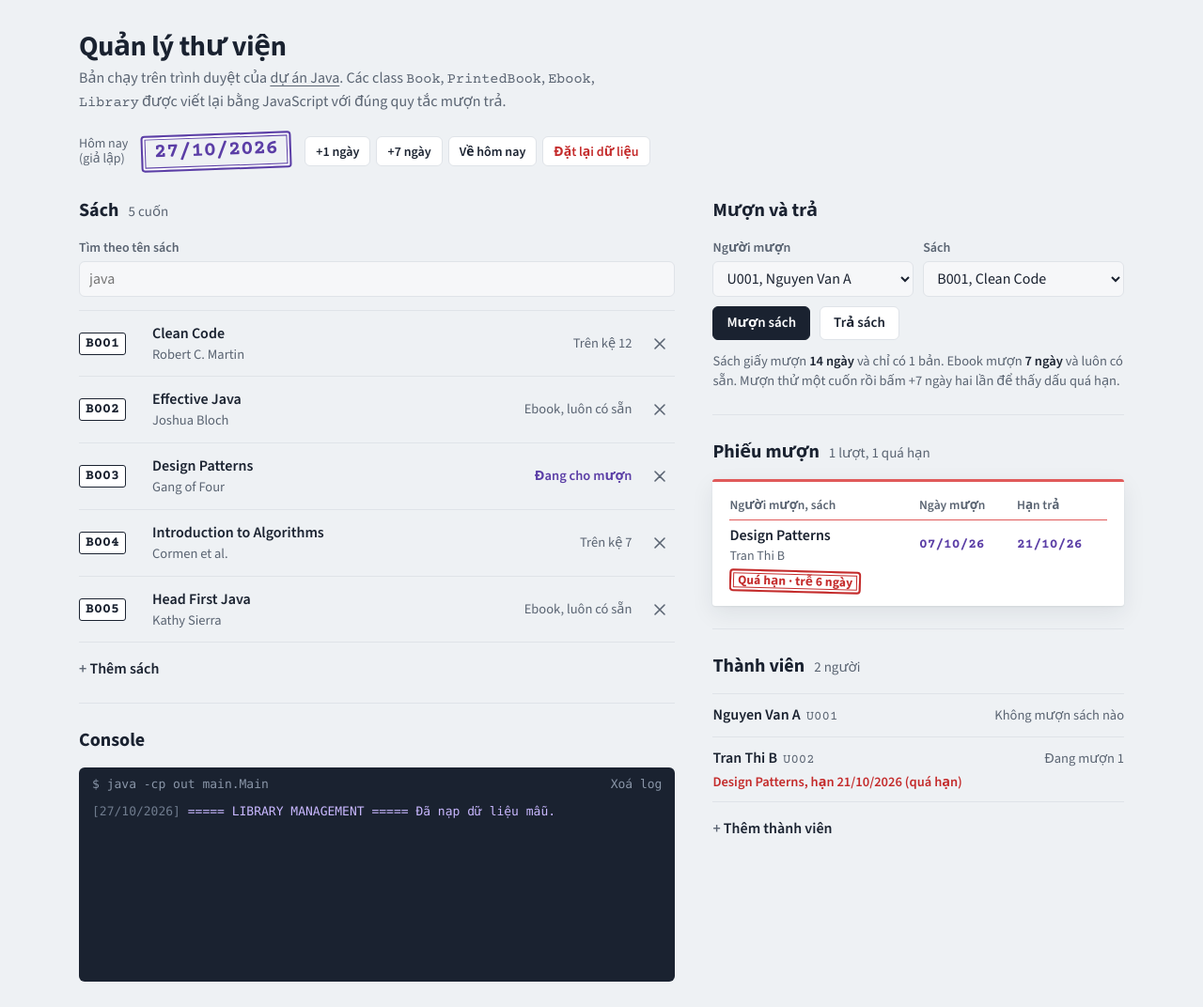
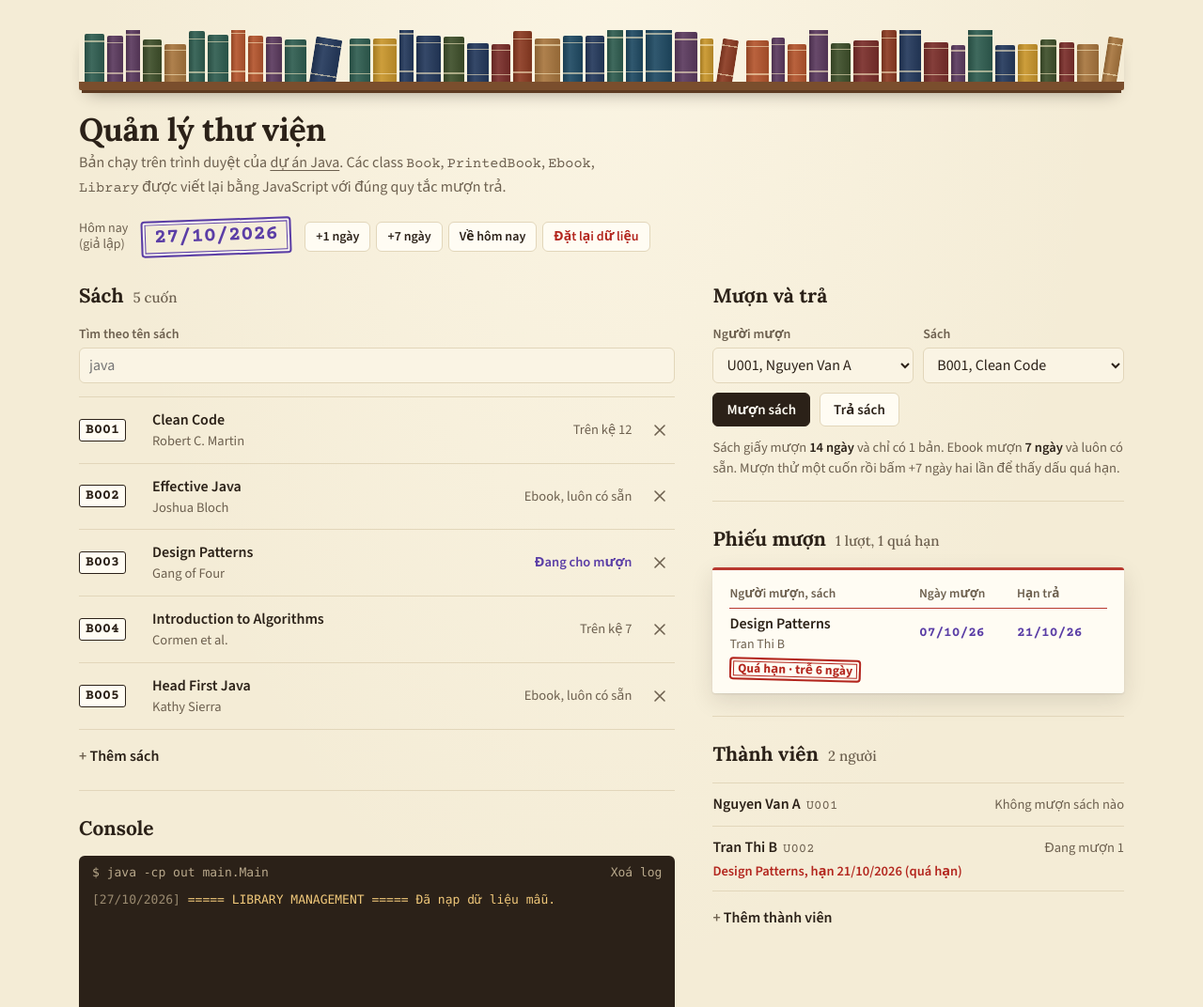
Before and after one commit to khanhdoan4106/Java-Library-Management, a plain HTML site: page docs/index.html in a window 1280 px wide. Shown: the top 1072 px of the page at 94% size. Drawn offline with nearby package versions, Linux system fonts and the light colour scheme.

Commit message:
Giao diện demo: nền giấy ngả vàng, kệ gáy sách đầu trang, tiêu đề chữ có chân; bỏ nền đen

```diff
--- a/docs/index.html
+++ b/docs/index.html
@@ -2,57 +2,56 @@
 <html lang="vi">
 <head>
 <meta charset="UTF-8">
+<meta name="color-scheme" content="light">
 <meta name="viewport" content="width=device-width, initial-scale=1.0">
 <title>Quản lý thư viện</title>
 <meta name="description" content="Bản demo trên trình duyệt của dự án Java Library Management: mượn/trả sách, sách giấy và ebook, theo dõi quá hạn.">
 <link rel="preconnect" href="https://fonts.googleapis.com">
 <link rel="preconnect" href="https://fonts.gstatic.com" crossorigin>
-<link href="https://fonts.googleapis.com/css2?family=Source+Sans+3:wght@400;500;600;700&family=Courier+Prime:wght@400;700&display=swap" rel="stylesheet">
+<link href="https://fonts.googleapis.com/css2?family=Source+Sans+3:wght@400;500;600;700&family=Lora:wght@500;600;700&family=Courier+Prime:wght@400;700&display=swap" rel="stylesheet">
 <style>
-  /* Vật dụng thư viện: thẻ mục lục kẻ xanh có vạch đỏ, mực dấu tím, nhãn số hiệu gáy sách.
+  /* Phòng đọc thư viện: nền giấy ngả vàng, mực nâu sẫm, kệ gáy sách trên đầu trang.
+     Thẻ mục lục kẻ xanh có vạch đỏ, mực dấu tím, nhãn số hiệu gáy sách.
      Điểm nhấn duy nhất là phiếu mượn (lịch sử BorrowRecord) với ngày đóng dấu. */
   :root {
-    --page: #eef1f4;
-    --paper: #ffffff;
-    --ink: #1a2230;
-    --muted: #5a6472;
-    --rule: #dfe3e8;
-    --field: #f6f7f9;
-    --card-line: #cfe0f2;   /* dòng kẻ thẻ mục lục */
-    --card-top: #e05a5a;    /* vạch đỏ đầu thẻ */
+    color-scheme: light;
+    --page: #f4ecd6;        /* giấy cũ ngả vàng */
+    --paper: #fffcf3;
+    --ink: #2b2118;         /* mực nâu sẫm */
+    --muted: #6d604f;
+    --rule: #e2d6ba;
+    --field: #faf4e4;
+    --card-line: #cfdcea;   /* dòng kẻ thẻ mục lục */
+    --card-top: #b8382f;    /* vạch đỏ đầu thẻ */
     --stamp: #5b3ea6;       /* mực dấu tím */
-    --late: #c42b2b;
-    --term: #1a2230;
-    --term-ink: #dfe5ee;
+    --late: #b3261e;
+    --wood: #7a4e2d;        /* ván kệ */
+    --term: #2b2118;
+    --term-ink: #f1e8d4;
     --ui: "Source Sans 3", system-ui, sans-serif;
+    --serif: "Lora", Georgia, "Times New Roman", serif;
     --type: "Courier Prime", ui-monospace, monospace;
-  }
-  @media (prefers-color-scheme: dark) {
-    :root:not([data-theme="light"]) {
-      --page: #12161c;
-      --paper: #1b2028;
-      --ink: #e6eaf0;
-      --muted: #98a2b0;
-      --rule: #2c333d;
-      --field: #232a33;
-      --card-line: #283a52;
-      --card-top: #b34848;
-      --stamp: #b39cf0;
-      --late: #ff7b72;
-      --term: #0c0f13;
-    }
   }
 
   * { box-sizing: border-box; margin: 0; padding: 0; }
   [hidden] { display: none !important; }
-  body { font-family: var(--ui); background: var(--page); color: var(--ink); font-size: 16px; line-height: 1.5; -webkit-font-smoothing: antialiased; }
+  body { font-family: var(--ui); background: radial-gradient(ellipse at 50% -10%, #fbf5e4 0%, rgba(251,245,228,0) 60%), var(--page); color: var(--ink); font-size: 16px; line-height: 1.5; -webkit-font-smoothing: antialiased; }
   button, select, input { font: inherit; color: inherit; }
   :focus-visible { outline: 2px solid var(--stamp); outline-offset: 2px; }
   .wrap { max-width: 1160px; margin: 0 auto; padding: 32px 24px 48px; }
 
   /* ---------------------------------------------------------- đầu trang */
   .top { display: flex; flex-wrap: wrap; gap: 20px 32px; align-items: center; justify-content: space-between; margin-bottom: 28px; }
-  h1 { font-size: 30px; font-weight: 700; letter-spacing: -0.01em; line-height: 1.15; }
+  h1 { font-family: var(--serif); font-size: 34px; font-weight: 700; letter-spacing: -0.01em; line-height: 1.15; }
+
+  /* Kệ sách: hàng gáy sách cao thấp khác nhau đứng trên một tấm ván gỗ */
+  .shelf { display: flex; align-items: flex-end; gap: 3px; height: 64px; padding: 0 6px; margin-bottom: 22px; overflow: hidden;
+    border-bottom: 9px solid var(--wood); border-radius: 0 0 2px 2px;
+    box-shadow: 0 6px 0 -3px #5c3a21, 0 12px 18px -10px rgba(43, 33, 24, 0.45); }
+  .shelf i { flex: none; width: var(--w); height: var(--h); background: var(--c); border-radius: 2px 2px 0 0;
+    background-image: linear-gradient(to bottom, transparent 14%, rgba(255,240,200,.55) 14%, rgba(255,240,200,.55) 17%, transparent 17%, transparent 80%, rgba(255,240,200,.55) 80%, rgba(255,240,200,.55) 83%, transparent 83%),
+                      linear-gradient(to right, rgba(0,0,0,.18), rgba(255,255,255,.08) 35%, rgba(0,0,0,.12)); }
+  .shelf i.lean { transform: rotate(9deg); transform-origin: bottom left; margin-right: 12px; }
   .sub { color: var(--muted); margin-top: 4px; max-width: 36em; }
   .sub code { font-family: var(--type); font-size: 0.95em; }
   .sub a, footer a { color: inherit; text-underline-offset: 3px; }
@@ -103,7 +102,7 @@
     width: 100%; height: 38px; border: 1px solid var(--rule); background: var(--field);
     border-radius: 6px; padding: 0 10px; outline: none;
   }
-  input:hover, select:hover { border-color: #b7bfc9; }
+  input:hover, select:hover { border-color: #c4b48f; }
   input:focus, select:focus { border-color: var(--ink); background: var(--paper); }
   .row { display: flex; gap: 10px; flex-wrap: wrap; align-items: flex-end; }
 
@@ -113,7 +112,7 @@
   section { padding: 24px 0; border-top: 1px solid var(--rule); }
   .col > section:first-child { padding-top: 0; border-top: 0; }
   @media (max-width: 920px) { .col + .col > section:first-child { padding-top: 24px; border-top: 1px solid var(--rule); } }
-  h2 { font-size: 20px; font-weight: 700; display: flex; align-items: baseline; gap: 10px; margin-bottom: 14px; }
+  h2 { font-family: var(--serif); font-size: 21px; font-weight: 700; display: flex; align-items: baseline; gap: 10px; margin-bottom: 14px; }
   h2 .count { font-size: 15px; font-weight: 500; color: var(--muted); }
   h3 { font-size: 16px; font-weight: 700; margin-bottom: 10px; }
 
@@ -156,7 +155,7 @@
   .slip {
     background: var(--paper);
     border-radius: 3px;
-    box-shadow: 0 1px 2px rgba(26, 34, 48, 0.08), 0 8px 24px rgba(26, 34, 48, 0.08);
+    box-shadow: 0 1px 2px rgba(43, 33, 24, 0.10), 0 8px 24px rgba(43, 33, 24, 0.12);
     padding: 14px 18px 8px;
     border-top: 3px solid var(--card-top);
   }
@@ -190,15 +189,15 @@
 
   /* ---------------------------------------------------------- console */
   .console { margin-top: 8px; border-radius: 6px; overflow: hidden; background: var(--term); }
-  .console-head { display: flex; justify-content: space-between; align-items: center; padding: 8px 14px 0; font-family: ui-monospace, Menlo, Consolas, monospace; font-size: 13px; color: #8a96a8; }
-  .console-head button { background: none; border: 0; color: #8a96a8; cursor: pointer; font-size: 13px; }
+  .console-head { display: flex; justify-content: space-between; align-items: center; padding: 8px 14px 0; font-family: ui-monospace, Menlo, Consolas, monospace; font-size: 13px; color: #b9a98c; }
+  .console-head button { background: none; border: 0; color: #b9a98c; cursor: pointer; font-size: 13px; }
   .console-head button:hover { color: var(--term-ink); text-decoration: underline; }
   .term { color: var(--term-ink); font-family: ui-monospace, Menlo, Consolas, monospace; font-size: 13px; line-height: 1.65; padding: 8px 14px 12px; height: 200px; overflow-y: auto; }
   .term .ln { white-space: pre-wrap; word-break: break-word; }
-  .term .d { color: #6f7b8d; }
-  .term .ok { color: #9fd8b0; }
+  .term .d { color: #9a8a70; }
+  .term .ok { color: #b5dba0; }
   .term .err { color: #ffa198; }
-  .term .info { color: #c9b8ff; }
+  .term .info { color: #f0c87a; }
 
   footer { margin-top: 32px; color: var(--muted); font-size: 14.5px; }
 
@@ -213,6 +212,7 @@
 </head>
 <body>
 <div class="wrap">
+  <div class="shelf" id="shelf" aria-hidden="true"></div>
   <header class="top">
     <div>
       <h1>Quản lý thư viện</h1>
@@ -705,6 +705,18 @@ document.addEventListener("click", (e) => {
   render();
 });
 
+// Kệ sách trang trí: màu bìa da, chiều cao và độ dày cố định theo hạt giống để lần nào cũng như nhau
+(function buildShelf() {
+  const covers = ["#7a2e2a", "#2f5d50", "#24395c", "#c9962b", "#a8763e", "#5b3a5e", "#8c3b22", "#3e4f2a", "#1f4a63", "#b4552d"];
+  let seed = 7; const rnd = () => (seed = (seed * 9301 + 49297) % 233280) / 233280;
+  const shelf = $("shelf"); let html = "";
+  for (let i = 0; i < 64; i++) {
+    const w = 14 + Math.round(rnd() * 14), h = 38 + Math.round(rnd() * 24), c = covers[Math.floor(rnd() * covers.length)];
+    html += `<i${i % 17 === 11 ? ' class="lean"' : ""} style="--w:${w}px;--h:${h}px;--c:${c}"></i>`;
+  }
+  shelf.innerHTML = html;
+})();
+
 // Khởi động
 let loaded = false;
 try { const raw = localStorage.getItem(STORE); if (raw) { deserialize(raw, lib); loaded = true; } } catch (e) { loaded = false; }
```
